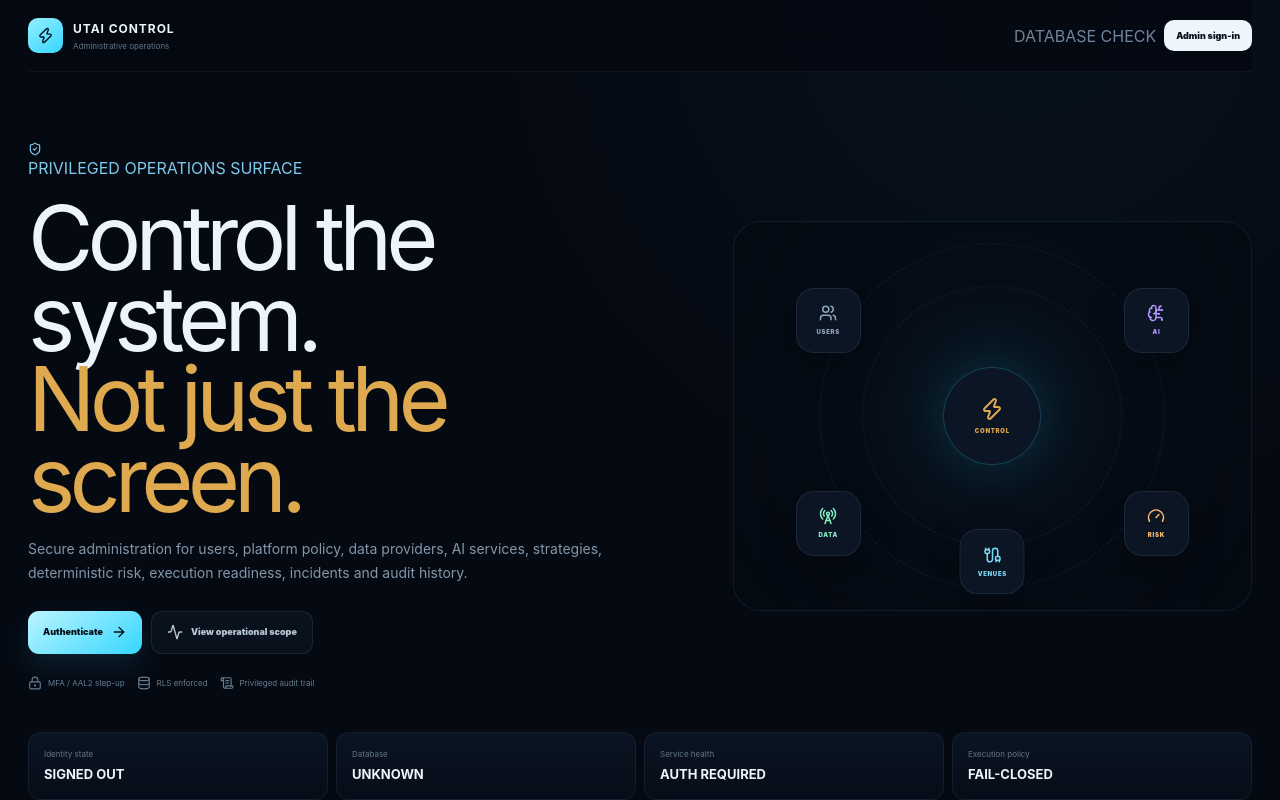
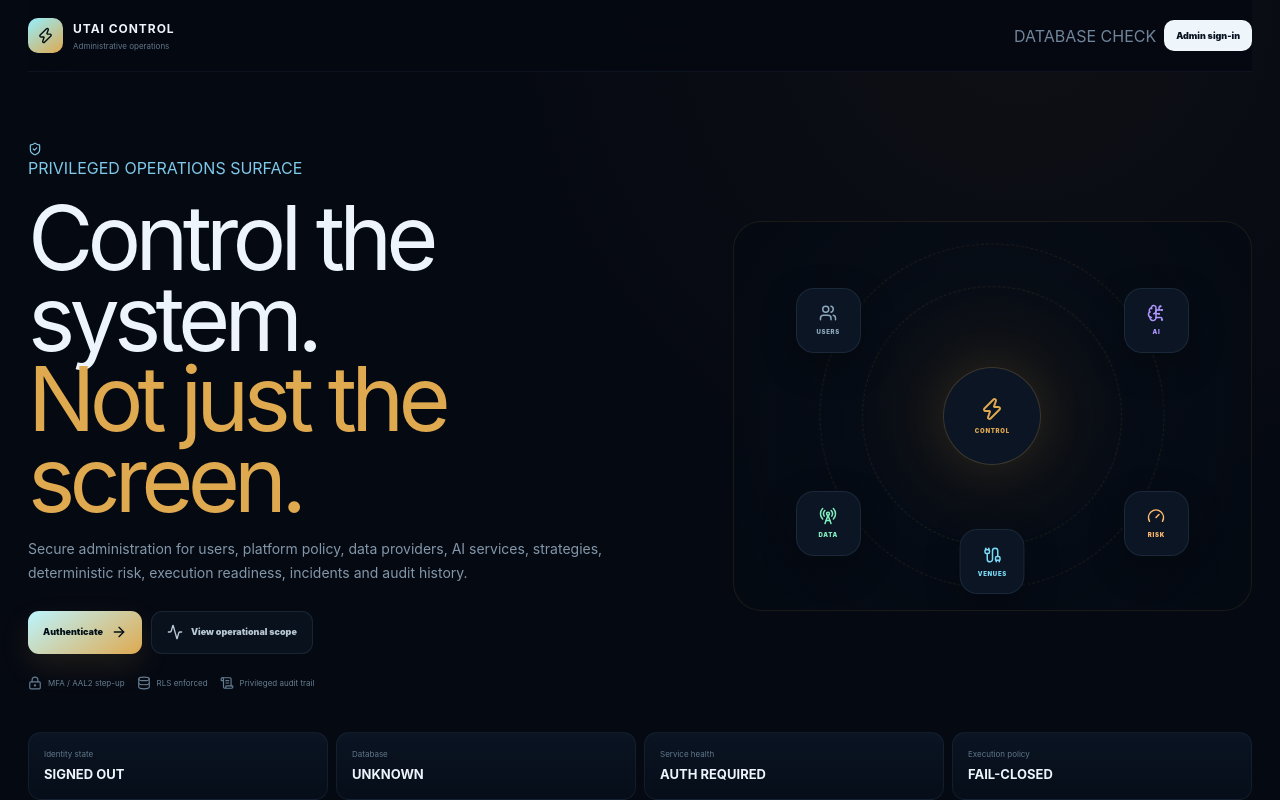
Before and after one commit to mavemarvy/universal-trading-ai, a Next.js app in the folder apps/admin/: page / in a window 1280 px wide. Shown: the top 800 px of the page. Built offline with nearby package versions, Linux system fonts and the light colour scheme; no server answers.

Commit message:
style(admin): remove remaining blue dominance

```diff
--- a/apps/admin/app/globals.css
+++ b/apps/admin/app/globals.css
@@ -151,7 +151,7 @@ code, pre { font-family: "SFMono-Regular", Consolas, monospace; }
 .hero-panel::after {
   content: ""; position: absolute; width: 420px; height: 420px; right: -160px; bottom: -260px;
   border-radius: 50%; border: 1px solid rgba(53, 214, 255, .08);
-  box-shadow: 0 0 0 45px rgba(53,214,255,.018), 0 0 0 90px rgba(53,214,255,.012);
+  box-shadow: 0 0 0 45px rgba(223,169,79,.018), 0 0 0 90px rgba(223,169,79,.012);
 }
 .hero-copy { position: relative; z-index: 2; }
 .eyebrow-line { display: flex; align-items: center; gap: 10px; color: #7ea7c5; font-size: 10px; letter-spacing: .13em; font-weight: 850; }
@@ -172,15 +172,15 @@ code, pre { font-family: "SFMono-Regular", Consolas, monospace; }
 }
 .radar-orbit {
   width: 118px; height: 118px; position: relative; display: grid; place-items: center; margin-bottom: 12px;
-  border-radius: 50%; border: 1px solid rgba(53,214,255,.22);
-  box-shadow: inset 0 0 35px rgba(53,214,255,.07), 0 0 0 20px rgba(53,214,255,.02);
+  border-radius: 50%; border: 1px solid rgba(223,169,79,.22);
+  box-shadow: inset 0 0 35px rgba(223,169,79,.07), 0 0 0 20px rgba(223,169,79,.02);
 }
 .radar-orbit::before, .radar-orbit::after {
-  content: ""; position: absolute; border-radius: 50%; border: 1px dashed rgba(53,214,255,.12);
+  content: ""; position: absolute; border-radius: 50%; border: 1px dashed rgba(223,169,79,.12);
 }
 .radar-orbit::before { inset: 18px; }
 .radar-orbit::after { inset: 38px; }
-.radar-core { width: 48px; height: 48px; display: grid; place-items: center; border-radius: 50%; color: var(--cyan); background: rgba(53,214,255,.1); box-shadow: 0 0 25px rgba(53,214,255,.17); }
+.radar-core { width: 48px; height: 48px; display: grid; place-items: center; border-radius: 50%; color: var(--cyan); background: rgba(223,169,79,.1); box-shadow: 0 0 25px rgba(223,169,79,.17); }
 .orbit-node { position: absolute; width: 7px; height: 7px; border-radius: 50%; background: var(--green); box-shadow: 0 0 12px rgba(68,225,162,.65); }
 .orbit-node.one { top: 10px; left: 55px; }
 .orbit-node.two { right: 10px; bottom: 30px; background: var(--cyan); }
@@ -200,12 +200,12 @@ code, pre { font-family: "SFMono-Regular", Consolas, monospace; }
 .metric-card strong { font-size: 21px; letter-spacing: -.04em; }
 .metric-card small { display: block; margin-top: 8px; color: #5f7284; font-size: 9px; line-height: 1.45; }
 .metric-icon { width: 32px; height: 32px; display: grid; place-items: center; border-radius: 10px; }
-.metric-icon.cyan { color: var(--cyan); background: rgba(53,214,255,.09); }
+.metric-icon.cyan { color: var(--cyan); background: rgba(223,169,79,.09); }
 .metric-icon.violet { color: var(--violet); background: rgba(167,124,255,.09); }
 .metric-icon.amber { color: var(--amber); background: rgba(255,198,101,.09); }
 .metric-icon.green { color: var(--green); background: rgba(68,225,162,.09); }
 .metric-icon.red { color: var(--red); background: rgba(255,102,125,.09); }
-.metric-icon.blue { color: var(--blue); background: rgba(95,140,255,.09); }
+.metric-icon.blue { color: var(--blue); background: rgba(125,135,148,.09); }
 
 .dashboard-grid { display: grid; grid-template-columns: repeat(12, minmax(0, 1fr)); gap: 12px; }
 .panel {
@@ -262,7 +262,7 @@ code, pre { font-family: "SFMono-Regular", Consolas, monospace; }
 .table-row:last-child { border-bottom:0; }
 .table-head-row { min-height:34px; color:#526b80; background:rgba(255,255,255,.015); font-size:8px; letter-spacing:.08em; text-transform:uppercase; font-weight:850; }
 .platform-name { display:flex; align-items:center; gap:8px; color:#d5e1eb; font-weight:750; }
-.venue-glyph { width:25px; height:25px; border-radius:8px; display:grid; place-items:center; color:var(--cyan); background:rgba(53,214,255,.07); border:1px solid rgba(53,214,255,.12); }
+.venue-glyph { width:25px; height:25px; border-radius:8px; display:grid; place-items:center; color:var(--cyan); background:rgba(223,169,79,.07); border:1px solid rgba(223,169,79,.12); }
 .empty-row { padding:18px; text-align:center; color:#657b8e; font-size:10px; }
 
 .stack-list { display:grid; gap:7px; }
@@ -282,7 +282,7 @@ code, pre { font-family: "SFMono-Regular", Consolas, monospace; }
 .brain-node { position:absolute; width:32px; height:32px; border-radius:10px; display:grid; place-items:center; z-index:2; font-size:10px; font-weight:900; border:1px solid rgba(167,124,255,.2); background:#111427; color:#b89cff; }
 .brain-node.central { width:56px; height:56px; border-radius:17px; box-shadow:0 0 38px rgba(167,124,255,.12); }
 .brain-node.n1 { left:18%; top:20%; }
-.brain-node.n2 { right:18%; top:22%; color:var(--cyan); border-color:rgba(53,214,255,.2); }
+.brain-node.n2 { right:18%; top:22%; color:var(--cyan); border-color:rgba(223,169,79,.2); }
 .brain-node.n3 { left:22%; bottom:14%; color:var(--green); border-color:rgba(68,225,162,.2); }
 .brain-node.n4 { right:21%; bottom:13%; color:var(--amber); border-color:rgba(255,198,101,.2); }
 .connector-line { position:absolute; height:1px; width:90px; background:linear-gradient(90deg, transparent, rgba(167,124,255,.3), transparent); transform-origin:center; }
@@ -296,7 +296,7 @@ code, pre { font-family: "SFMono-Regular", Consolas, monospace; }
 .mini-stats strong { display:block; font-size:17px; margin-top:3px; }
 
 .progress-track { height:8px; border-radius:999px; overflow:hidden; background:#07101b; border:1px solid rgba(120,153,184,.07); }
-.progress-track span { display:block; height:100%; background:linear-gradient(90deg,var(--cyan),var(--violet)); box-shadow:0 0 15px rgba(53,214,255,.25); }
+.progress-track span { display:block; height:100%; background:linear-gradient(90deg,var(--cyan),var(--violet)); box-shadow:0 0 15px rgba(223,169,79,.25); }
 .progress-legend { display:flex; flex-wrap:wrap; gap:13px; margin:11px 0 15px; color:#64798b; font-size:8px; }
 .progress-legend span { display:flex; align-items:center; gap:5px; }
 .legend-dot { width:6px; height:6px; border-radius:50%; display:inline-block; }
@@ -392,9 +392,9 @@ code, pre { font-family: "SFMono-Regular", Consolas, monospace; }
 
 
 /* ---------- Admin operational gateway ---------- */
-.admin-gateway{min-height:100vh;padding:0 28px 60px;background:radial-gradient(circle at 80% 0%,rgba(53,214,255,.045),transparent 28%),#050912;overflow:hidden}
+.admin-gateway{min-height:100vh;padding:0 28px 60px;background:radial-gradient(circle at 80% 0%,rgba(223,169,79,.045),transparent 28%),#050912;overflow:hidden}
 .admin-gateway-nav{position:sticky;top:0;z-index:40;min-height:72px;display:flex;align-items:center;justify-content:space-between;gap:20px;border-bottom:1px solid rgba(120,153,184,.08);background:rgba(5,9,18,.88);backdrop-filter:blur(18px)}
-.admin-gateway-brand{display:flex;align-items:center;gap:10px}.admin-gateway-brand>span{width:35px;height:35px;border-radius:10px;display:grid;place-items:center;background:linear-gradient(145deg,#94efff,#35d6ff);color:#031017}.admin-gateway-brand strong{display:block;font-size:12px;letter-spacing:.08em}.admin-gateway-brand small{display:block;color:#60778a;font-size:8px;margin-top:2px}
+.admin-gateway-brand{display:flex;align-items:center;gap:10px}.admin-gateway-brand>span{width:35px;height:35px;border-radius:10px;display:grid;place-items:center;background:linear-gradient(145deg,#94efff,#dfa94f);color:#031017}.admin-gateway-brand strong{display:block;font-size:12px;letter-spacing:.08em}.admin-gateway-brand small{display:block;color:#60778a;font-size:8px;margin-top:2px}
 .admin-gateway-status{display:flex;align-items:center;gap:8px}.gateway-login{padding:9px 12px;border-radius:10px;background:#eef5fb;color:#07111f;font-size:9px;font-weight:900}
 .gateway-health{border-color:rgba(120,153,184,.12);color:#71859a}.gateway-health.online{color:#9aefca;border-color:rgba(68,225,162,.15);background:rgba(68,225,162,.035)}
 .gateway-health.online i{background:var(--green);box-shadow:0 0 9px rgba(68,225,162,.65)}
@@ -402,17 +402,17 @@ code, pre { font-family: "SFMono-Regular", Consolas, monospace; }
 .admin-gateway-hero{max-width:1380px;margin:0 auto;min-height:570px;display:grid;grid-template-columns:minmax(0,1.1fr) minmax(420px,.9fr);gap:70px;align-items:center;padding:70px 0 42px}
 .gateway-kicker{color:#7fc9ea}.gateway-hero-copy h1{margin:18px 0 16px;font-size:clamp(50px,7vw,94px);line-height:.9;letter-spacing:-.065em}.gateway-hero-copy h1 span{color:var(--cyan)}
 .gateway-hero-copy p{max-width:700px;margin:0;color:#8397aa;font-size:14px;line-height:1.72}
-.gateway-actions{display:flex;gap:9px;flex-wrap:wrap;margin-top:26px}.gateway-primary,.gateway-secondary{min-height:43px;padding:0 15px;display:inline-flex;align-items:center;gap:8px;border-radius:11px;font-size:9px;font-weight:900}.gateway-primary{color:#031017;background:linear-gradient(145deg,#bcf5ff,#35d6ff);box-shadow:0 12px 30px rgba(53,214,255,.12)}.gateway-secondary{color:#b8c7d4;border:1px solid rgba(120,153,184,.14);background:#09111d}
+.gateway-actions{display:flex;gap:9px;flex-wrap:wrap;margin-top:26px}.gateway-primary,.gateway-secondary{min-height:43px;padding:0 15px;display:inline-flex;align-items:center;gap:8px;border-radius:11px;font-size:9px;font-weight:900}.gateway-primary{color:#031017;background:linear-gradient(145deg,#bcf5ff,#dfa94f);box-shadow:0 12px 30px rgba(223,169,79,.12)}.gateway-secondary{color:#b8c7d4;border:1px solid rgba(120,153,184,.14);background:#09111d}
 .gateway-security-row{display:flex;flex-wrap:wrap;gap:12px;margin-top:22px}.gateway-security-row span{display:flex;align-items:center;gap:6px;color:#657d91;font-size:8px}
 
-.gateway-visual{position:relative;min-height:390px;border:1px solid rgba(53,214,255,.1);border-radius:28px;background:radial-gradient(circle at center,rgba(53,214,255,.08),rgba(6,13,23,.65) 42%,rgba(5,10,18,.9));overflow:hidden}
-.gateway-orbit{position:absolute;left:50%;top:50%;transform:translate(-50%,-50%);border-radius:50%;border:1px dashed rgba(53,214,255,.12);animation:spinOrbit 18s linear infinite}.gateway-orbit.one{width:260px;height:260px}.gateway-orbit.two{width:345px;height:345px;animation-direction:reverse;animation-duration:25s}@keyframes spinOrbit{to{transform:translate(-50%,-50%) rotate(360deg)}}
-.gateway-node{position:absolute;z-index:2;display:grid;place-items:center;align-content:center;gap:5px;border:1px solid rgba(120,153,184,.14);background:#0b1524;color:#8ea8bc;box-shadow:0 12px 35px rgba(0,0,0,.26)}.gateway-node span{font-size:6px;letter-spacing:.12em;font-weight:900}.gateway-node.core{left:50%;top:50%;transform:translate(-50%,-50%);width:98px;height:98px;border-radius:50%;color:var(--cyan);border-color:rgba(53,214,255,.22);box-shadow:0 0 50px rgba(53,214,255,.12)}.gateway-node.node-users,.gateway-node.node-ai,.gateway-node.node-risk,.gateway-node.node-data,.gateway-node.node-platform{width:65px;height:65px;border-radius:18px}.node-users{left:12%;top:17%}.node-ai{right:12%;top:17%;color:#b296ff}.node-risk{right:12%;bottom:14%;color:#ffbb70}.node-data{left:12%;bottom:14%;color:#82eebf}.node-platform{left:50%;bottom:4%;transform:translateX(-50%);color:#7adbf7}
+.gateway-visual{position:relative;min-height:390px;border:1px solid rgba(223,169,79,.1);border-radius:28px;background:radial-gradient(circle at center,rgba(223,169,79,.08),rgba(6,13,23,.65) 42%,rgba(5,10,18,.9));overflow:hidden}
+.gateway-orbit{position:absolute;left:50%;top:50%;transform:translate(-50%,-50%);border-radius:50%;border:1px dashed rgba(223,169,79,.12);animation:spinOrbit 18s linear infinite}.gateway-orbit.one{width:260px;height:260px}.gateway-orbit.two{width:345px;height:345px;animation-direction:reverse;animation-duration:25s}@keyframes spinOrbit{to{transform:translate(-50%,-50%) rotate(360deg)}}
+.gateway-node{position:absolute;z-index:2;display:grid;place-items:center;align-content:center;gap:5px;border:1px solid rgba(120,153,184,.14);background:#0b1524;color:#8ea8bc;box-shadow:0 12px 35px rgba(0,0,0,.26)}.gateway-node span{font-size:6px;letter-spacing:.12em;font-weight:900}.gateway-node.core{left:50%;top:50%;transform:translate(-50%,-50%);width:98px;height:98px;border-radius:50%;color:var(--cyan);border-color:rgba(223,169,79,.22);box-shadow:0 0 50px rgba(223,169,79,.12)}.gateway-node.node-users,.gateway-node.node-ai,.gateway-node.node-risk,.gateway-node.node-data,.gateway-node.node-platform{width:65px;height:65px;border-radius:18px}.node-users{left:12%;top:17%}.node-ai{right:12%;top:17%;color:#b296ff}.node-risk{right:12%;bottom:14%;color:#ffbb70}.node-data{left:12%;bottom:14%;color:#82eebf}.node-platform{left:50%;bottom:4%;transform:translateX(-50%);color:#7adbf7}
 
 .gateway-metrics{max-width:1380px;margin:0 auto 12px;display:grid;grid-template-columns:repeat(4,1fr);gap:8px}.gateway-metrics article{padding:15px;border:1px solid rgba(120,153,184,.1);border-radius:13px;background:linear-gradient(180deg,rgba(12,24,40,.78),rgba(7,15,26,.82))}.gateway-metrics span{display:block;color:#60778a;font-size:8px}.gateway-metrics strong{display:block;margin-top:5px;font-size:13px}
 .gateway-ops,.gateway-security-panel{max-width:1380px;margin:0 auto}.gateway-ops{padding:66px 0}.gateway-section-head{display:flex;justify-content:space-between;align-items:end;gap:28px}.gateway-section-head>div>span{font-size:8px;letter-spacing:.14em;color:#60798f;font-weight:900}.gateway-section-head h2,.gateway-security-copy h2{margin:6px 0 0;font-size:clamp(30px,4vw,46px);letter-spacing:-.04em}.gateway-section-head p{max-width:520px;color:#6e8295;font-size:10px;line-height:1.55}
-.gateway-op-grid{display:grid;grid-template-columns:repeat(3,1fr);gap:8px;margin-top:22px}.gateway-op-grid article{min-height:110px;padding:15px;display:grid;grid-template-columns:38px 1fr auto;gap:10px;align-items:center;border:1px solid rgba(120,153,184,.1);border-radius:14px;background:rgba(9,17,29,.82);transition:.2s ease}.gateway-op-grid article:hover{transform:translateY(-2px);border-color:rgba(53,214,255,.18)}.gateway-op-grid article>svg:first-child{width:38px;height:38px;padding:9px;border-radius:11px;background:rgba(78,115,148,.08);color:#7897ae}.gateway-op-grid article>svg:last-child{color:#536a7e}.gateway-op-grid strong{display:block;font-size:10px}.gateway-op-grid span{display:block;color:#607588;font-size:8px;line-height:1.45;margin-top:3px}
-.gateway-security-panel{display:grid;grid-template-columns:.9fr 1.1fr;gap:45px;align-items:center;padding:30px;border:1px solid rgba(53,214,255,.1);border-radius:18px;background:linear-gradient(110deg,rgba(53,214,255,.045),rgba(167,124,255,.025))}.gateway-security-copy p{color:#6c8194;font-size:10px;line-height:1.6}.gateway-security-flow{display:grid;grid-template-columns:auto 1fr auto 1fr auto 1fr auto 1fr auto;align-items:center;gap:6px}.gateway-security-flow span{padding:8px 9px;border:1px solid rgba(120,153,184,.11);border-radius:9px;background:#09111d;color:#8198ac;font-size:7px;font-weight:900;white-space:nowrap}.gateway-security-flow i{height:1px;background:#25384a}
+.gateway-op-grid{display:grid;grid-template-columns:repeat(3,1fr);gap:8px;margin-top:22px}.gateway-op-grid article{min-height:110px;padding:15px;display:grid;grid-template-columns:38px 1fr auto;gap:10px;align-items:center;border:1px solid rgba(120,153,184,.1);border-radius:14px;background:rgba(9,17,29,.82);transition:.2s ease}.gateway-op-grid article:hover{transform:translateY(-2px);border-color:rgba(223,169,79,.18)}.gateway-op-grid article>svg:first-child{width:38px;height:38px;padding:9px;border-radius:11px;background:rgba(78,115,148,.08);color:#7897ae}.gateway-op-grid article>svg:last-child{color:#536a7e}.gateway-op-grid strong{display:block;font-size:10px}.gateway-op-grid span{display:block;color:#607588;font-size:8px;line-height:1.45;margin-top:3px}
+.gateway-security-panel{display:grid;grid-template-columns:.9fr 1.1fr;gap:45px;align-items:center;padding:30px;border:1px solid rgba(223,169,79,.1);border-radius:18px;background:linear-gradient(110deg,rgba(223,169,79,.045),rgba(167,124,255,.025))}.gateway-security-copy p{color:#6c8194;font-size:10px;line-height:1.6}.gateway-security-flow{display:grid;grid-template-columns:auto 1fr auto 1fr auto 1fr auto 1fr auto;align-items:center;gap:6px}.gateway-security-flow span{padding:8px 9px;border:1px solid rgba(120,153,184,.11);border-radius:9px;background:#09111d;color:#8198ac;font-size:7px;font-weight:900;white-space:nowrap}.gateway-security-flow i{height:1px;background:#25384a}
 .gateway-footer{max-width:1380px;margin:22px auto 0;display:flex;justify-content:space-between;gap:20px;color:#4f6579;font-size:7px;padding:12px 0}
 
 @media(max-width:900px){.admin-gateway{padding:0 16px 40px}.admin-gateway-hero{grid-template-columns:1fr;gap:28px;padding:48px 0 30px}.gateway-visual{min-height:320px}.gateway-metrics{grid-template-columns:1fr 1fr}.gateway-op-grid{grid-template-columns:1fr 1fr}.gateway-security-panel{grid-template-columns:1fr}.gateway-security-flow{grid-template-columns:1fr}.gateway-security-flow i{width:1px;height:12px;margin:auto}}
```
